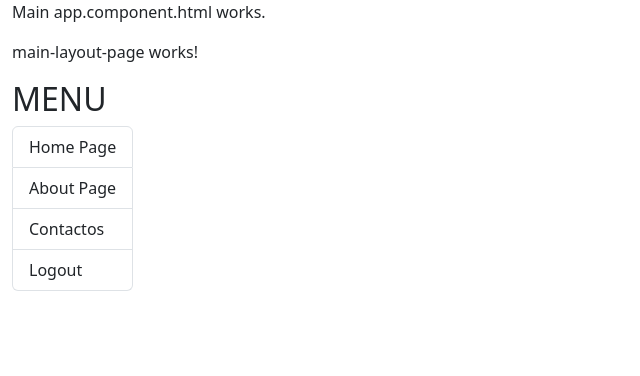
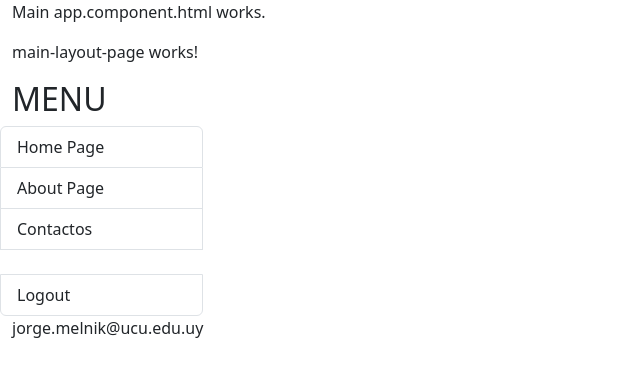
Before and after one commit to ucudal/contactos-front, an Angular app: page /auth/login in a window 1280 px wide. Both pictures are taken after a click on the button "Sign in". Shown: the top 376 px of the page, without its empty margins (0-640 px from the left). Built offline with nearby package versions, Linux system fonts and the light colour scheme.

Commit message:
cambios martes

```diff
--- a/src/app/app-routing.module.ts
+++ b/src/app/app-routing.module.ts
@@ -10,8 +10,7 @@ const routes: Routes = [
   {
     path: "contacts",
     loadChildren: () => import('./contacto/contacto.module').then(m => m.ContactoModule),
-    canMatch: [userIsLogged]
-
+    canMatch: [userIsLogged,]
   },
   {
     path: "",
--- a/src/app/auth/auth.service.ts
+++ b/src/app/auth/auth.service.ts
@@ -1,12 +1,13 @@
 import { Injectable } from '@angular/core';
 import { User } from './interfaces/user.interface';
-import { Observable, of, tap } from 'rxjs';
+import { Observable, catchError, of, tap } from 'rxjs';
 import { HttpClient } from '@angular/common/http';
 
 @Injectable({
   providedIn: 'root'
 })
 export class AuthService {
+
   private readonly USER_KEY = "user";
 
   private baseUrl = "http://jmelnik.ddns.net";
@@ -31,25 +32,26 @@ export class AuthService {
       this.user = undefined
       return of(false)
     }
+
+    this.user = JSON.parse( localStorage.getItem(this.USER_KEY)!);
+
+    return of(true);
     //TODO: pegarle al rest a una ruta protegida y consultar el usuario para ver si todavía es válido el ¿token?
     //TODO: Si es valido guardarlo en el local storage
-    const usuarioObtenidoDelRest = {
-      id: 2,
-      username: "jmelnik",
-      email: "jorge.melnik@ucu.edu.uy"
-    }
-    this.saveUserToLocalStorage(usuarioObtenidoDelRest);
-    return of(true);
+    // const usuarioObtenidoDelRest = {
+    //   id: 2,
+    //   username: "jmelnik",
+    //   email: "jorge.melnik@ucu.edu.uy"
+    // }
+    // this.saveUserToLocalStorage(usuarioObtenidoDelRest);
+    // return of(true);
   }
 
   doLogin(email: string, password: string): Observable<User> {
     //TODO: Cambiar por post al backend.
-    // this.http.get<User>(`${this.baseUrl}/users/1`)
+    // return this.http.get<User>(`${this.baseUrl}/users/1`)
     //   .pipe(
-    //     tap(user => {
-    //       this.user = user;
-    //     }),
-    //     tap(this.saveUserToLocalStorage)
+    //     tap( this.saveUserToLocalStorage )
     //   )
     // ;
     const usuarioObtenidoDelRest = {
--- a/src/app/auth/guards/auth.guard.ts
+++ b/src/app/auth/guards/auth.guard.ts
@@ -6,10 +6,11 @@ import { AuthService } from '../auth.service';
 
 export const userIsLogged: CanMatchFn = (route: Route, segments: UrlSegment[]) => {
   const router = inject(Router);
-  return inject(AuthService).checkAuthentication()
+  const authService = inject(AuthService);
+  return authService.checkAuthentication()
     .pipe(
       tap(autenticado => {
-        if (!autenticado) router.navigate(["/about"]);
+        if (!autenticado) router.navigate(["/auth/login"]);
       })
     );
 }
--- a/src/app/auth/pages/login-page/login-page.component.ts
+++ b/src/app/auth/pages/login-page/login-page.component.ts
@@ -19,7 +19,7 @@ export class LoginPageComponent {
 
   }
 
-  onLogin():void{
+  onLogin():void {
     this.authService.doLogin(this.email,this.password)
       .subscribe( user => {
         this.router.navigate(["/"]);
--- a/src/app/contacto/pages/contact-list-page/contact-list-page.component.ts
+++ b/src/app/contacto/pages/contact-list-page/contact-list-page.component.ts
@@ -16,7 +16,7 @@ export class ContactListPageComponent implements OnInit {
   }
 
   ngOnInit(): void {
-    this.contactoService.getContactos().subscribe(contactos => this.contacts = contactos);
+    this.contactoService.getContactos().subscribe();
   }
 
   receiveDeletedId(id:number) {
--- a/src/app/shared/components/sidebar/sidebar.component.html
+++ b/src/app/shared/components/sidebar/sidebar.component.html
@@ -1,4 +1,6 @@
 <h2>MENU </h2>
+<div class="row">
+
 
 <ul class="list-group">
   <li routerLink="/home" routerLinkActive="active" [routerLinkActiveOptions]="{exact: true}" class="list-group-item">
@@ -17,8 +19,11 @@
     [routerLinkActiveOptions]="{exact: true}" class="list-group-item">
     Login
   </li>
+  <br>
+  <li *ngIf="!!this.currentUser" class="list-group-item"><a (click)="this.emitLogout()">Logout</a></li>
+</ul>
+</div>
 
-  <li *ngIf="!!this.currentUser" class="list-group-item"><a (click)="this.emitLogout()">Logout</a>
-
-  </li>
-</ul>
+<div class="row">
+  <p>{{this.currentUser?.email}}</p>
+</div>
--- a/src/app/shared/components/sidebar/sidebar.component.ts
+++ b/src/app/shared/components/sidebar/sidebar.component.ts
@@ -1,4 +1,5 @@
 import { Component, EventEmitter, Output } from '@angular/core';
+import { Observable } from 'rxjs';
 import { AuthService } from 'src/app/auth/auth.service';
 import { User } from 'src/app/auth/interfaces/user.interface';
 
@@ -12,6 +13,8 @@ export class SidebarComponent {
   @Output()
   onLogout: EventEmitter<void> = new EventEmitter();
 
+  private _logged = false;
+
   constructor(private authService: AuthService) {
     console.log("SidebarComponent");
   }
@@ -20,6 +23,10 @@ export class SidebarComponent {
     return this.authService.currentUser;
   }
 
+  get logged():boolean {
+    return !!this.authService.currentUser;
+  }
+
   emitLogout() {
     this.onLogout.emit();
   }
--- a/src/app/shared/shared.module.ts
+++ b/src/app/shared/shared.module.ts
@@ -11,8 +11,6 @@ import { MainLayoutPageComponent } from './pages/main-layout-page/main-layout-pa
 
 @NgModule({
   declarations: [
-    HomePageComponent,
-    AcercaDeComponent,
     SidebarComponent,
     NotFoundComponent,
     MainLayoutPageComponent
@@ -23,7 +21,6 @@ import { MainLayoutPageComponent } from './pages/main-layout-page/main-layout-pa
   ],
   exports: [
     SidebarComponent,
-
   ]
 })
 export class SharedModule { }
```
